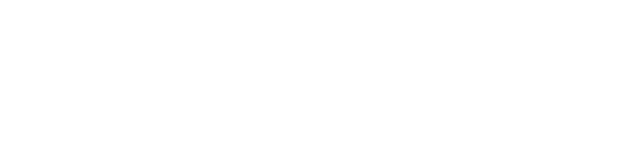
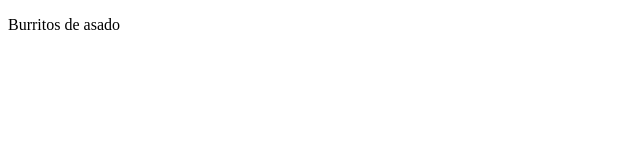
Before and after one commit to Cesar-mendozaa/benzoapartados, a plain HTML site: page index.html in a window 1280 px wide. Shown: the whole page, without its empty margins (0-640 px from the left). Drawn offline with Linux system fonts and the light colour scheme.

Commit message:
Se agrego el burrto de asado

```diff
--- a/index.html
+++ b/index.html
@@ -6,6 +6,6 @@
     <title>Benzo</title>
 </head>
 <body>
-
+    <p>Burritos de asado</p>
 </body>
 </html>
```
